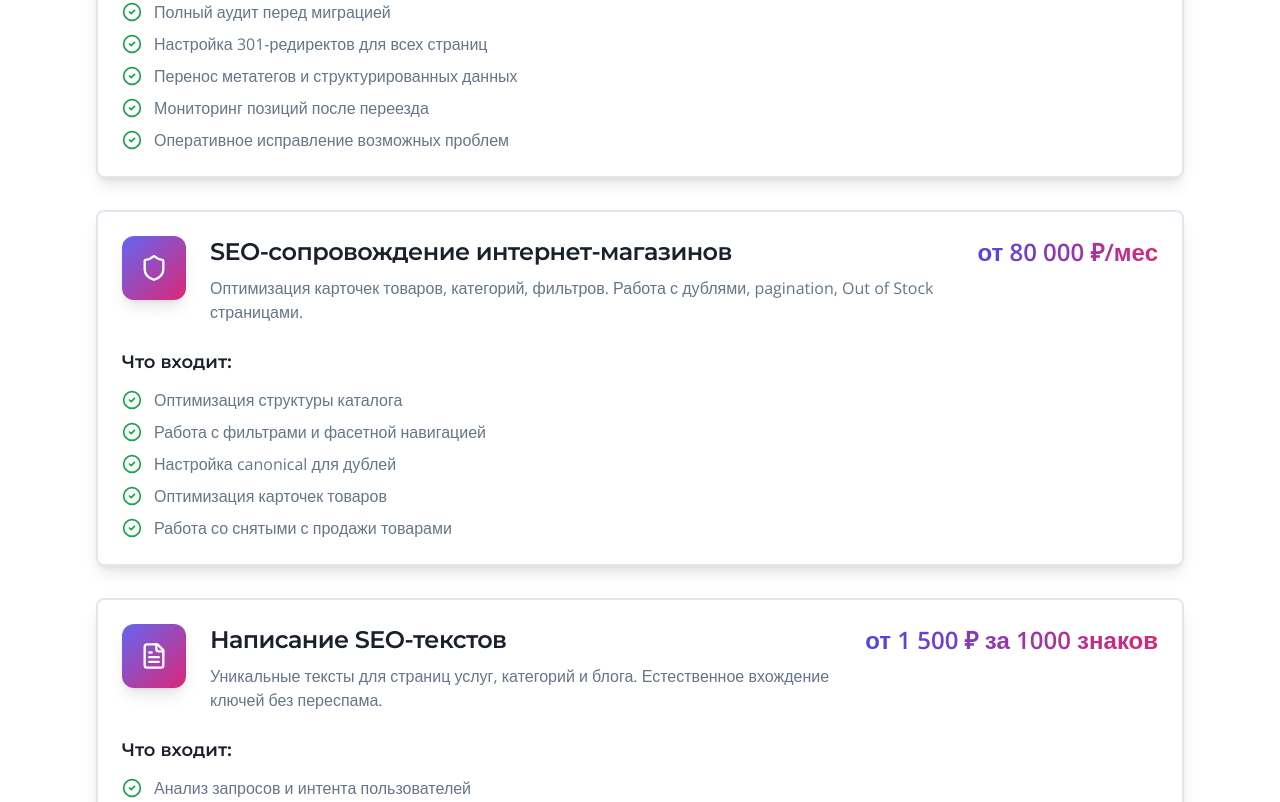
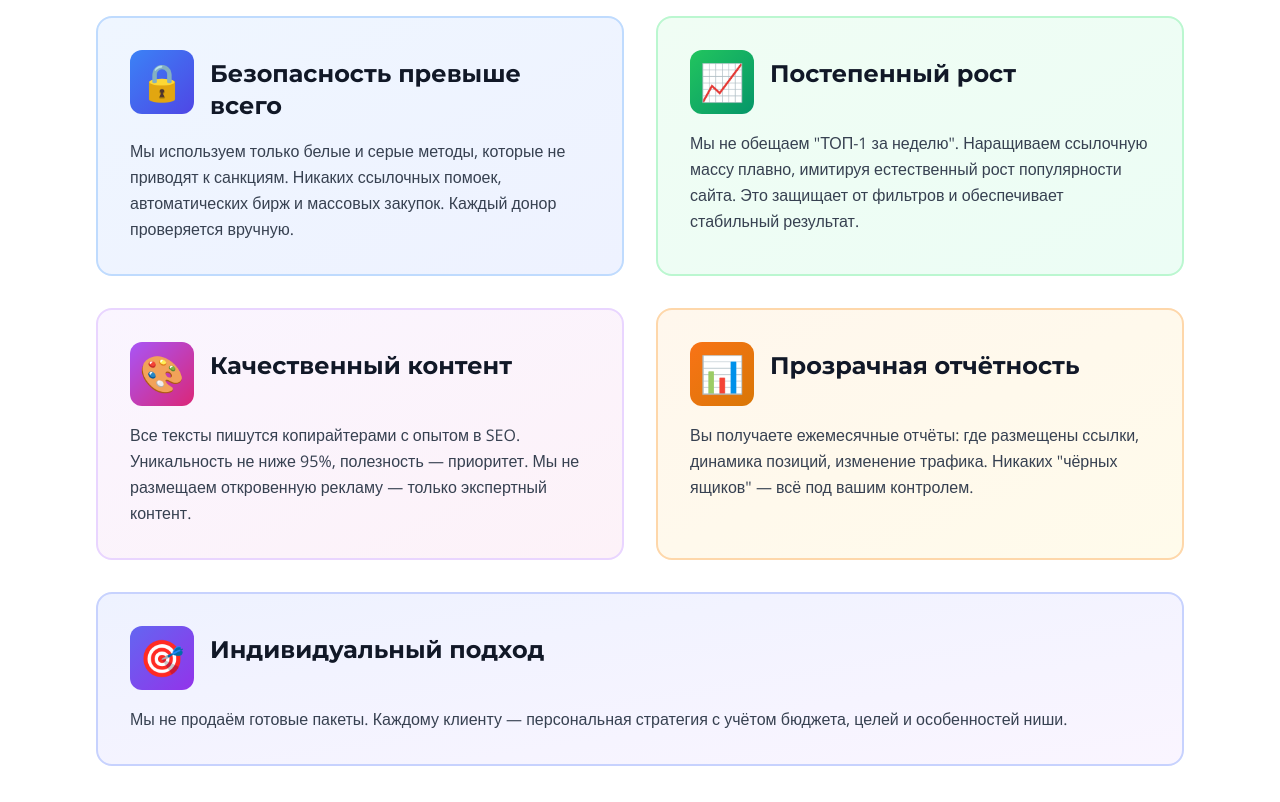
Before and after one commit to pr-poehali-dev/site-promotion-landing, a React (Vite) app: page /additional-services in a window 1280 px wide. Shown: the part 5238-6040 px from the top of the page. Built offline with nearby package versions, Linux system fonts and the light colour scheme.

Commit message:
feat: добавлена секция преимуществ SEO

```diff
--- a/src/pages/AdditionalServices.tsx
+++ b/src/pages/AdditionalServices.tsx
@@ -542,6 +542,78 @@ export default function AdditionalServices() {
             </div>
           </div>
 
+          <div className="mb-16 pt-12 border-t-2 border-gray-200">
+            <h2 className="text-3xl md:text-5xl font-bold mb-12 text-gray-900 text-center">
+              🏆 Почему наше поисковое продвижение сайта SEO эффективно
+            </h2>
+
+            <div className="grid md:grid-cols-2 gap-8">
+              <div className="bg-gradient-to-br from-blue-50 to-indigo-50 rounded-2xl p-8 border-2 border-blue-200 hover:shadow-xl transition-shadow">
+                <div className="flex items-start gap-4 mb-4">
+                  <div className="w-16 h-16 rounded-xl bg-gradient-to-br from-blue-500 to-indigo-600 flex items-center justify-center flex-shrink-0 text-4xl">
+                    🔒
+                  </div>
+                  <h3 className="text-2xl font-bold text-gray-900 mt-2">Безопасность превыше всего</h3>
+                </div>
+                <p className="text-gray-700 leading-relaxed">
+                  Мы используем только белые и серые методы, которые не приводят к санкциям. Никаких ссылочных помоек, автоматических бирж и массовых закупок.
+                  Каждый донор проверяется вручную.
+                </p>
+              </div>
+
+              <div className="bg-gradient-to-br from-green-50 to-emerald-50 rounded-2xl p-8 border-2 border-green-200 hover:shadow-xl transition-shadow">
+                <div className="flex items-start gap-4 mb-4">
+                  <div className="w-16 h-16 rounded-xl bg-gradient-to-br from-green-500 to-emerald-600 flex items-center justify-center flex-shrink-0 text-4xl">
+                    📈
+                  </div>
+                  <h3 className="text-2xl font-bold text-gray-900 mt-2">Постепенный рост</h3>
+                </div>
+                <p className="text-gray-700 leading-relaxed">
+                  Мы не обещаем "ТОП-1 за неделю". Наращиваем ссылочную массу плавно, имитируя естественный рост популярности сайта.
+                  Это защищает от фильтров и обеспечивает стабильный результат.
+                </p>
+              </div>
+
+              <div className="bg-gradient-to-br from-purple-50 to-pink-50 rounded-2xl p-8 border-2 border-purple-200 hover:shadow-xl transition-shadow">
+                <div className="flex items-start gap-4 mb-4">
+                  <div className="w-16 h-16 rounded-xl bg-gradient-to-br from-purple-500 to-pink-600 flex items-center justify-center flex-shrink-0 text-4xl">
+                    🎨
+                  </div>
+                  <h3 className="text-2xl font-bold text-gray-900 mt-2">Качественный контент</h3>
+                </div>
+                <p className="text-gray-700 leading-relaxed">
+                  Все тексты пишутся копирайтерами с опытом в SEO. Уникальность не ниже 95%, полезность — приоритет.
+                  Мы не размещаем откровенную рекламу — только экспертный контент.
+                </p>
+              </div>
+
+              <div className="bg-gradient-to-br from-orange-50 to-amber-50 rounded-2xl p-8 border-2 border-orange-200 hover:shadow-xl transition-shadow">
+                <div className="flex items-start gap-4 mb-4">
+                  <div className="w-16 h-16 rounded-xl bg-gradient-to-br from-orange-500 to-amber-600 flex items-center justify-center flex-shrink-0 text-4xl">
+                    📊
+                  </div>
+                  <h3 className="text-2xl font-bold text-gray-900 mt-2">Прозрачная отчётность</h3>
+                </div>
+                <p className="text-gray-700 leading-relaxed">
+                  Вы получаете ежемесячные отчёты: где размещены ссылки, динамика позиций, изменение трафика.
+                  Никаких "чёрных ящиков" — всё под вашим контролем.
+                </p>
+              </div>
+
+              <div className="md:col-span-2 bg-gradient-to-br from-indigo-50 to-purple-50 rounded-2xl p-8 border-2 border-indigo-200 hover:shadow-xl transition-shadow">
+                <div className="flex items-start gap-4 mb-4">
+                  <div className="w-16 h-16 rounded-xl bg-gradient-to-br from-indigo-500 to-purple-600 flex items-center justify-center flex-shrink-0 text-4xl">
+                    🎯
+                  </div>
+                  <h3 className="text-2xl font-bold text-gray-900 mt-2">Индивидуальный подход</h3>
+                </div>
+                <p className="text-gray-700 leading-relaxed">
+                  Мы не продаём готовые пакеты. Каждому клиенту — персональная стратегия с учётом бюджета, целей и особенностей ниши.
+                </p>
+              </div>
+            </div>
+          </div>
+
           <div className="space-y-8 max-w-6xl mx-auto">
             {additionalServices.map((service, index) => (
               <Card key={index} className="hover:shadow-2xl transition-all duration-300 bg-white border-2 shadow-lg group">
```
